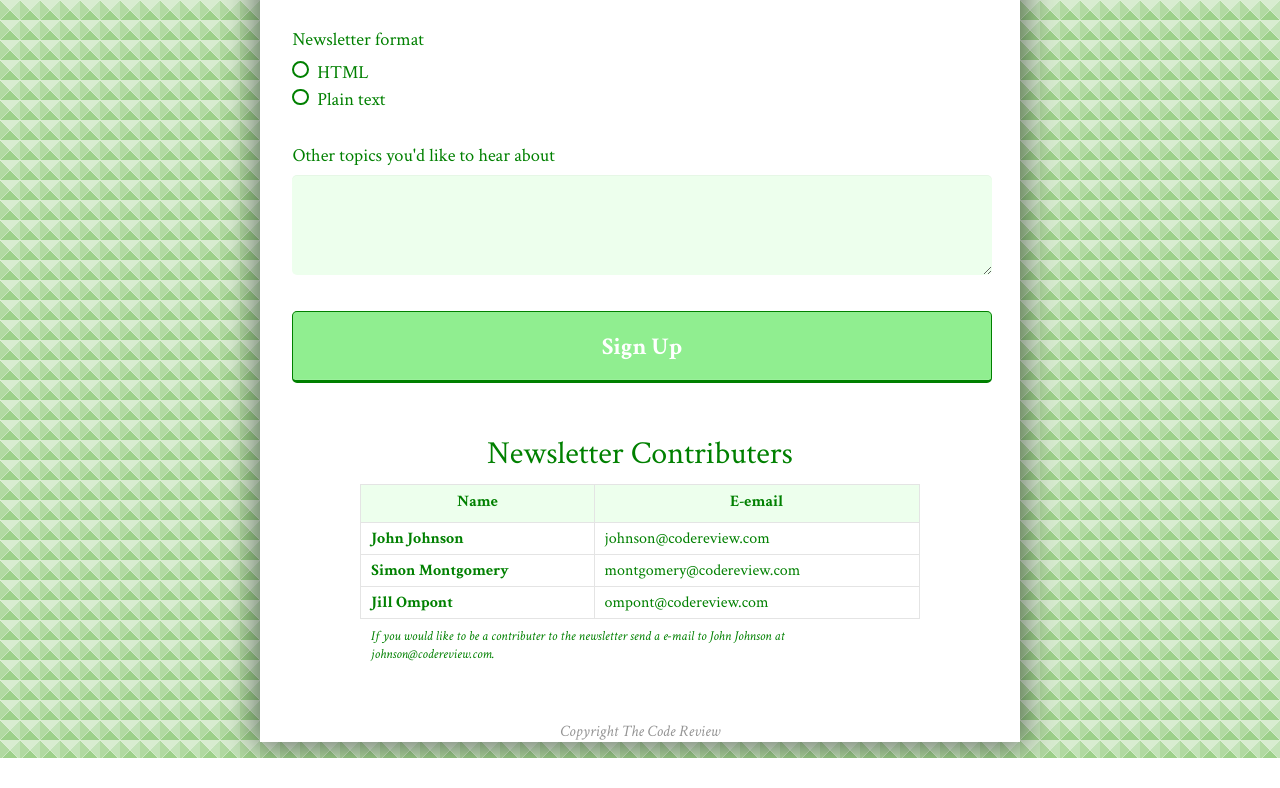
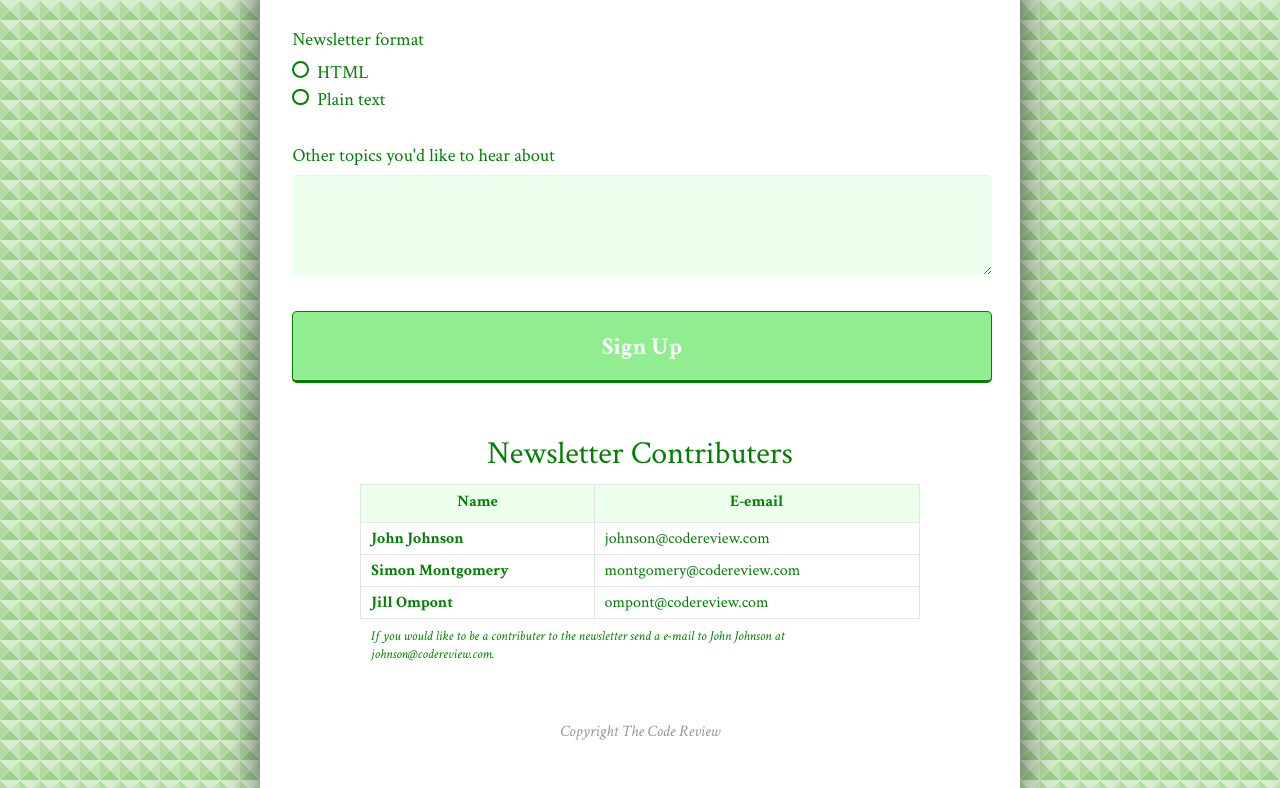
Before and after one commit to ClaytonTeve/Techdegree-Form, a plain HTML site: page index.html in a window 1280 px wide. Shown: the part 1340-2128 px from the top of the page. Before the commit the page ends 2098 px from the top, so only its background shows below. Drawn offline with Linux system fonts and the light colour scheme.

Commit message:
Firefox Footer Fix
My footer was too short in firefox so I added some padding.

```diff
--- a/css/style.css
+++ b/css/style.css
@@ -68,6 +68,10 @@ footer {
 	margin: 0 auto;
 }
 
+
+footer {
+	padding: 0 0 30px;
+}
 
 /************************************
 Form Styles
```
